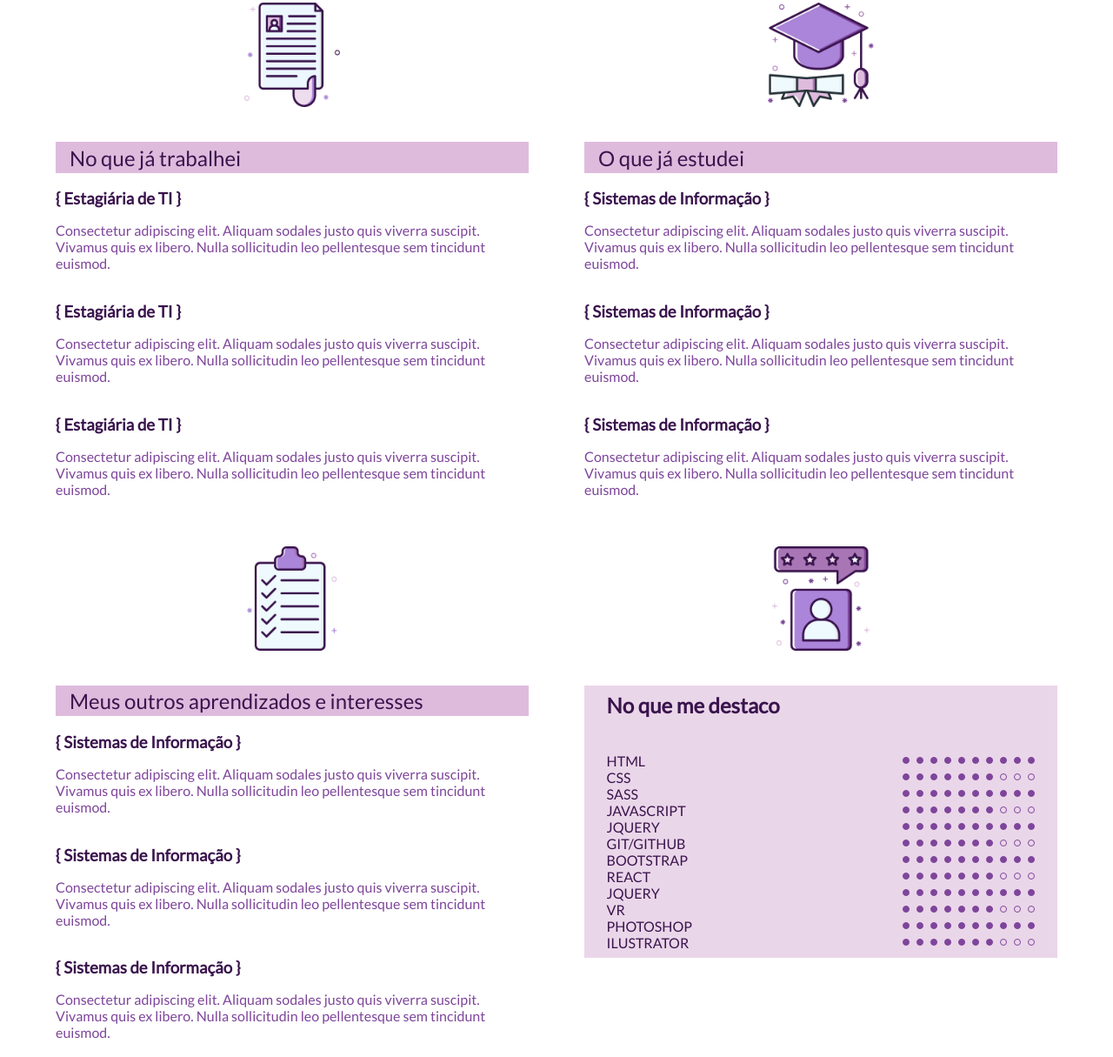
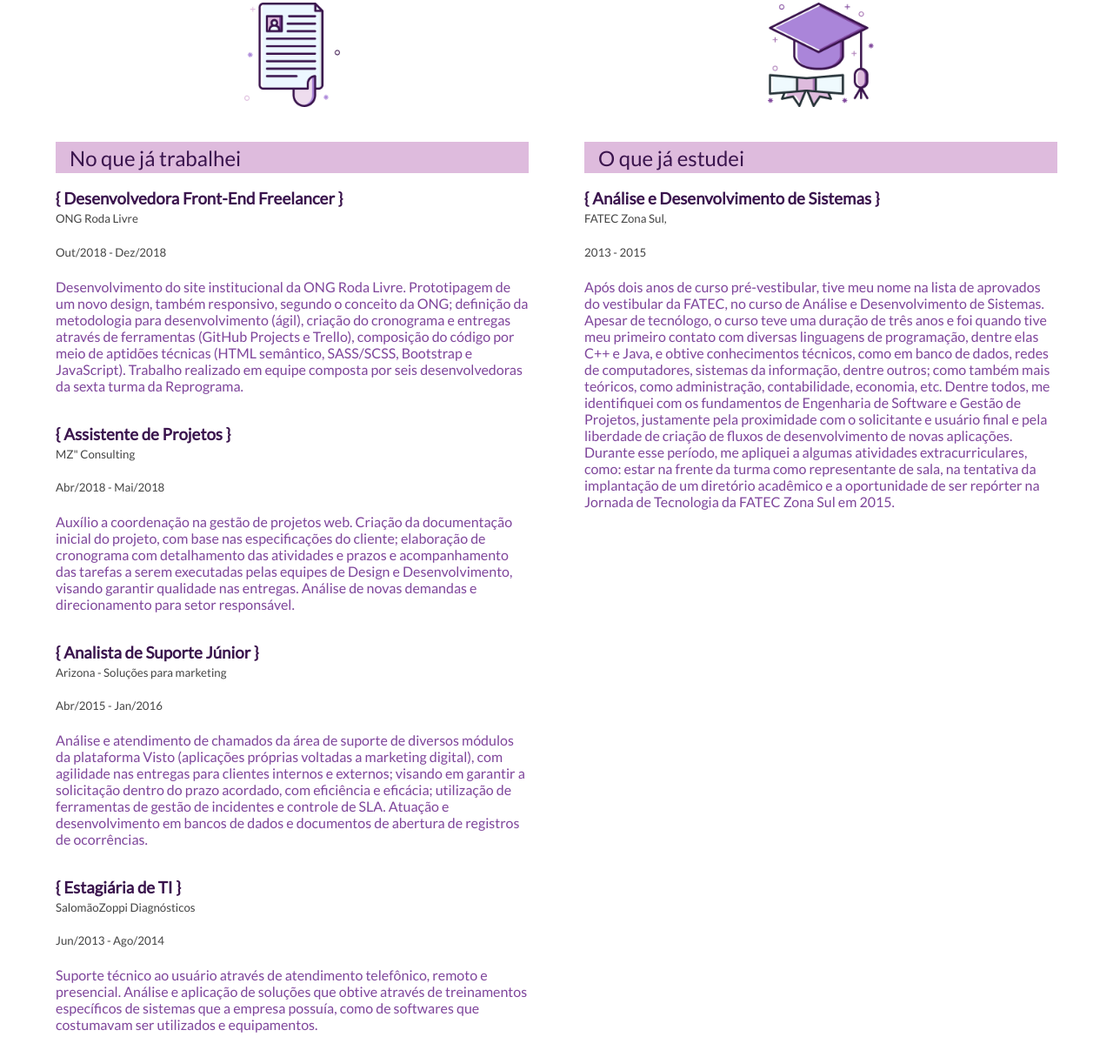
Before and after one commit to reprograma/reprograma-CV, a plain HTML site: page students/thaylla_christine/thaylla_christine.html in a window 1280 px wide. Shown: the part 601-1816 px from the top of the page at 87% size. Drawn offline with Linux system fonts and the light colour scheme; files whose address does not match are found by name.

Commit message:
Update thaylla_christine.html

```diff
--- a/students/thaylla_christine/thaylla_christine.html
+++ b/students/thaylla_christine/thaylla_christine.html
@@ -35,9 +35,10 @@
             <address>
                 <ul>
                     <li><img src="../../assets/img/location.png" alt=""><span>São Paulo</span></li>
-                    <li><img src="../../assets/img/linkedin.png" alt=""><a href="" id="linkedin">LinkedIn</a></li>
-                    <li><img src="../../assets/img/github.png" alt=""><a href="" id="github">GitHub</a></li>
-                    <li><img src="../../assets/img/envelope.png" alt=""><a href="" id="email">thayllachristineo@gmail.com</a></li>
+                    <li><img src="../../assets/img/linkedin.png" alt=""><a href="https://www.linkedin.com/in/thayllachristine/"
+                            id="linkedin">LinkedIn</a></li>
+                    <li><img src="../../assets/img/github.png" alt=""><a href="https://github.com/thayllachristine" id="github">GitHub</a></li>
+                    <li><img src="../../assets/img/envelope.png" alt=""><a href="thayllachristineo@gmail.com" id="email">thayllachristineo@gmail.com</a></li>
                 </ul>
             </address>
         </section>
@@ -61,19 +62,50 @@
             </div>
             <h2 class="background-DEBBDD">No que já trabalhei</h2>
             <div class="work">
-                <h3>{ Estagiária de TI }</h3>
-                <p>Consectetur adipiscing elit. Aliquam sodales justo quis viverra suscipit. Vivamus quis ex libero.
-                    Nulla sollicitudin leo pellentesque sem tincidunt euismod. </p>
+                <h3>{ Desenvolvedora Front-End Freelancer }</h3>
+                <h5>ONG Roda Livre</h5>
+                <h5>Out/2018 - Dez/2018</h5>
+                <p>
+                    Desenvolvimento do site institucional da ONG Roda Livre. Prototipagem de um novo design, também
+                    responsivo, segundo o conceito da ONG; definição da metodologia para desenvolvimento (ágil),
+                    criação do cronograma e entregas através de ferramentas (GitHub Projects e Trello), composição do
+                    código por meio de aptidões técnicas (HTML semântico, SASS/SCSS, Bootstrap e JavaScript). Trabalho
+                    realizado em equipe composta por seis desenvolvedoras da sexta turma da Reprograma.
+                </p>
+            </div>
+            <div class="work">
+                <h3>{ Assistente de Projetos }</h3>
+                <h5>MZ" Consulting</h5>
+                <h5>Abr/2018 - Mai/2018</h5>
+                <p>
+                    Auxílio a coordenação na gestão de projetos web. Criação da documentação inicial do projeto, com
+                    base nas especificações do cliente; elaboração de cronograma com detalhamento das atividades e
+                    prazos e acompanhamento das tarefas a serem executadas pelas equipes de Design e Desenvolvimento,
+                    visando garantir qualidade nas entregas. Análise de novas demandas e direcionamento para setor
+                    responsável.
+                </p>
+            </div>
+            <div class="work">
+                <h3>{ Analista de Suporte Júnior }</h3>
+                <h5>Arizona - Soluções para marketing</h5>
+                <h5>Abr/2015 - Jan/2016</h5>
+                <p>
+                    Análise e atendimento de chamados da área de suporte de diversos módulos da plataforma Visto
+                    (aplicações próprias voltadas a marketing digital), com agilidade nas entregas para clientes
+                    internos e externos; visando em garantir a solicitação dentro do prazo acordado, com eficiência e
+                    eficácia; utilização de ferramentas de gestão de incidentes e controle de SLA. Atuação e
+                    desenvolvimento em bancos de dados e documentos de abertura de registros de ocorrências.
+                </p>
             </div>
             <div class="work">
                 <h3>{ Estagiária de TI }</h3>
-                <p>Consectetur adipiscing elit. Aliquam sodales justo quis viverra suscipit. Vivamus quis ex libero.
-                    Nulla sollicitudin leo pellentesque sem tincidunt euismod. </p>
-            </div>
-            <div class="work">
-                <h3>{ Estagiária de TI }</h3>
-                <p>Consectetur adipiscing elit. Aliquam sodales justo quis viverra suscipit. Vivamus quis ex libero.
-                    Nulla sollicitudin leo pellentesque sem tincidunt euismod. </p>
+                <h5>SalomãoZoppi Diagnósticos</h5>
+                <h5>Jun/2013 - Ago/2014</h5>
+                <p>
+                    Suporte técnico ao usuário através de atendimento telefônico, remoto e presencial. Análise e
+                    aplicação de soluções que obtive através de treinamentos específicos de sistemas que a empresa
+                    possuía, como de softwares que costumavam ser utilizados e equipamentos.
+                </p>
             </div>
         </section>
         <section id="studies">
@@ -82,19 +114,23 @@
             </div>
             <h2 class="background-DEBBDD">O que já estudei</h2>
             <div class="study">
-                <h3>{ Sistemas de Informação }</h3>
-                <p>Consectetur adipiscing elit. Aliquam sodales justo quis viverra suscipit. Vivamus quis ex libero.
-                    Nulla sollicitudin leo pellentesque sem tincidunt euismod. </p>
-            </div>
-            <div class="study">
-                <h3>{ Sistemas de Informação }</h3>
-                <p>Consectetur adipiscing elit. Aliquam sodales justo quis viverra suscipit. Vivamus quis ex libero.
-                    Nulla sollicitudin leo pellentesque sem tincidunt euismod. </p>
-            </div>
-            <div class="study">
-                <h3>{ Sistemas de Informação }</h3>
-                <p>Consectetur adipiscing elit. Aliquam sodales justo quis viverra suscipit. Vivamus quis ex libero.
-                    Nulla sollicitudin leo pellentesque sem tincidunt euismod. </p>
+                <h3>{ Análise e Desenvolvimento de Sistemas }</h3>
+                <h5>FATEC Zona Sul,</h5>
+                <h5>2013 - 2015</h5>
+                <p>
+                    Após dois anos de curso pré-vestibular, tive meu nome na lista de aprovados do vestibular da FATEC,
+                    no curso de Análise e Desenvolvimento de Sistemas. Apesar de tecnólogo, o curso teve uma duração de
+                    três anos e foi quando tive meu primeiro contato com diversas linguagens de programação, dentre
+                    elas C++ e Java, e obtive conhecimentos técnicos, como em banco de dados, redes de computadores,
+                    sistemas da informação, dentre outros; como também mais teóricos, como administração,
+                    contabilidade, economia, etc. Dentre todos, me identifiquei com os fundamentos de Engenharia de
+                    Software e Gestão de Projetos, justamente pela proximidade com o solicitante e usuário final e pela
+                    liberdade de criação de fluxos de desenvolvimento de novas aplicações.
+                    Durante esse período, me apliquei a algumas atividades extracurriculares, como: estar na frente da
+                    turma como representante de sala, na tentativa da implantação de um diretório acadêmico e a
+                    oportunidade de ser repórter na Jornada de Tecnologia da FATEC Zona Sul em 2015.
+
+                </p>
             </div>
         </section>
         <section id="interests">
@@ -103,19 +139,63 @@
             </div>
             <h2 class="background-DEBBDD">Meus outros aprendizados e interesses</h2>
             <div class="interest">
-                <h3>{ Sistemas de Informação }</h3>
-                <p>Consectetur adipiscing elit. Aliquam sodales justo quis viverra suscipit. Vivamus quis ex libero.
-                    Nulla sollicitudin leo pellentesque sem tincidunt euismod. </p>
+                <h3>{ Bootcamp: Desenvolvimento Front-End }</h3>
+                <h5>{reprograma}, 695h</h5>
+                <p>
+                    Com o propósito de empoderar mulheres e inseri-las no universo tecnológico, a Reprograma, que é um
+                    curso integral e intensivo, me capacitou a compreender o funcionamento de um website, desde o seu
+                    protótipo até o desenvolvimento, como também sua publicação. Assim, adicionei novos hard skills,
+                    como também me encontrei, pois programar é uma mágica.
+                </p>
             </div>
             <div class="interest">
-                <h3>{ Sistemas de Informação }</h3>
-                <p>Consectetur adipiscing elit. Aliquam sodales justo quis viverra suscipit. Vivamus quis ex libero.
-                    Nulla sollicitudin leo pellentesque sem tincidunt euismod. </p>
+                <h3>{ Lógica de Programação I: Os primeiros programas com JavaScript e HTML }</h3>
+                <h5>Alura, 16h</h5>
+                <p>
+                    Introdução a lógica de programação, compreendimento de conceitos e realizando práticas sobre:
+                    variáveis, funções, condições, repetição de blocos e trabalho com diversos dados.
+                </p>
             </div>
             <div class="interest">
-                <h3>{ Sistemas de Informação }</h3>
-                <p>Consectetur adipiscing elit. Aliquam sodales justo quis viverra suscipit. Vivamus quis ex libero.
-                    Nulla sollicitudin leo pellentesque sem tincidunt euismod. </p>
+                <h3>{ Git: Controle e compartilhe seu código }</h3>
+                <h5>Alura, 16h</h5>
+                <p>
+                    Entendimento do ciclo básico da ferramenta, como adicionar novos arquivos, controle e recuperação
+                    de código em diferentes versões de e resolução de conflitos.
+                </p>
+            </div>
+            <div class="interest">
+                <h3>{ Aprenda a programar em um final de semana }</h3>
+                <h5>Mastertech + Estação Hack, 16h</h5>
+                <p>
+                    Através de dinâmicas e muita lógica de programação e código, o curso propõe que em um final de
+                    semana você saía com uma base inicial para imergir na área de tecnologia.
+                </p>
+            </div>
+            <div class="interest">
+                <h3>{ Formação ANP (Analista de Processos e Negócios TI) }</h3>
+                <h5>Trainning, 32h</h5>
+                <p>
+                    Estudos sobre conceitos, fundamentos, termos, técnicas e tecnologias envolvidas no gerenciamento de
+                    processos de negócio usando BPM, BPMN e as técnicas do Babok 3.0 Guia de referência do Analista de
+                    Negócios).
+                </p>
+            </div>
+            <div class="interest">
+                <h3>{ Planejamento e Gerência de Projetos com ênfase no PMI (PMBOK 5ª Edição) }</h3>
+                <h5>IMPACTA, 32h</h5>
+                <p>
+                    Com base na quinta versão do PMBOK, o curso me proporcionou um entendimento mais abrangente, já que
+                    permitiu uma imersão em todas as áreas de conhecimento através de exercícios práticos.
+                </p>
+            </div>
+            <div class="interest">
+                <h3>{ Project 2016 }</h3>
+                <h5>IMPACTA, 16h</h5>
+                <p>
+                    Iniciação dos estudos em gerenciamento de projetos, os quais obtive aprendizado em definição de
+                    tarefas e recursos e suas especificações.
+                </p>
             </div>
         </section>
         <section id="skills">
@@ -136,7 +216,7 @@
                         <div class="point has-point"></div>
                         <div class="point has-point"></div>
                         <div class="point has-point"></div>
-                        <div class="point has-point"></div>
+                        <div class="point"></div>
                     </div>
                 </div>
                 <div class="skill">
@@ -149,6 +229,21 @@
                         <div class="point has-point"></div>
                         <div class="point has-point"></div>
                         <div class="point has-point"></div>
+                        <div class="point has-point"></div>
+                        <div class="point"></div>
+                        <div class="point"></div>
+                    </div>
+                </div>
+                <div class="skill">
+                    <span class="skill-name">JAVASCRIPT</span>
+                    <div class="points">
+                        <div class="point has-point"></div>
+                        <div class="point has-point"></div>
+                        <div class="point has-point"></div>
+                        <div class="point has-point"></div>
+                        <div class="point has-point"></div>
+                        <div class="point has-point"></div>
+                        <div class="point"></div>
                         <div class="point"></div>
                         <div class="point"></div>
                         <div class="point"></div>
@@ -165,21 +260,6 @@
                         <div class="point has-point"></div>
                         <div class="point has-point"></div>
                         <div class="point has-point"></div>
-                        <div class="point has-point"></div>
-                        <div class="point has-point"></div>
-                    </div>
-                </div>
-                <div class="skill">
-                    <span class="skill-name">JAVASCRIPT</span>
-                    <div class="points">
-                        <div class="point has-point"></div>
-                        <div class="point has-point"></div>
-                        <div class="point has-point"></div>
-                        <div class="point has-point"></div>
-                        <div class="point has-point"></div>
-                        <div class="point has-point"></div>
-                        <div class="point has-point"></div>
-                        <div class="point"></div>
                         <div class="point"></div>
                         <div class="point"></div>
                     </div>
@@ -192,23 +272,8 @@
                         <div class="point has-point"></div>
                         <div class="point has-point"></div>
                         <div class="point has-point"></div>
-                        <div class="point has-point"></div>
-                        <div class="point has-point"></div>
-                        <div class="point has-point"></div>
-                        <div class="point has-point"></div>
-                        <div class="point has-point"></div>
-                    </div>
-                </div>
-                <div class="skill">
-                    <span class="skill-name">GIT/GITHUB</span>
-                    <div class="points">
-                        <div class="point has-point"></div>
-                        <div class="point has-point"></div>
-                        <div class="point has-point"></div>
-                        <div class="point has-point"></div>
-                        <div class="point has-point"></div>
-                        <div class="point has-point"></div>
-                        <div class="point has-point"></div>
+                        <div class="point"></div>
+                        <div class="point"></div>
                         <div class="point"></div>
                         <div class="point"></div>
                         <div class="point"></div>
@@ -225,12 +290,57 @@
                         <div class="point has-point"></div>
                         <div class="point has-point"></div>
                         <div class="point has-point"></div>
-                        <div class="point has-point"></div>
-                        <div class="point has-point"></div>
+                        <div class="point"></div>
+                        <div class="point"></div>
                     </div>
                 </div>
                 <div class="skill">
                     <span class="skill-name">REACT</span>
+                    <div class="points">
+                        <div class="point has-point"></div>
+                        <div class="point has-point"></div>
+                        <div class="point has-point"></div>
+                        <div class="point has-point"></div>
+                        <div class="point has-point"></div>
+                        <div class="point has-point"></div>
+                        <div class="point"></div>
+                        <div class="point"></div>
+                        <div class="point"></div>
+                        <div class="point"></div>
+                    </div>
+                </div>
+                <div class="skill">
+                    <span class="skill-name">GIT/GITHUB</span>
+                    <div class="points">
+                        <div class="point has-point"></div>
+                        <div class="point has-point"></div>
+                        <div class="point has-point"></div>
+                        <div class="point has-point"></div>
+                        <div class="point has-point"></div>
+                        <div class="point has-point"></div>
+                        <div class="point has-point"></div>
+                        <div class="point has-point"></div>
+                        <div class="point has-point"></div>
+                        <div class="point"></div>
+                    </div>
+                </div>
+                <div class="skill">
+                    <span class="skill-name">GESTÃO DE PROJETOS</span>
+                    <div class="points">
+                        <div class="point has-point"></div>
+                        <div class="point has-point"></div>
+                        <div class="point has-point"></div>
+                        <div class="point has-point"></div>
+                        <div class="point has-point"></div>
+                        <div class="point has-point"></div>
+                        <div class="point has-point"></div>
+                        <div class="point has-point"></div>
+                        <div class="point"></div>
+                        <div class="point"></div>
+                    </div>
+                </div>
+                <div class="skill">
+                    <span class="skill-name">UX (User Experience)</span>
                     <div class="points">
                         <div class="point has-point"></div>
                         <div class="point has-point"></div>
@@ -245,7 +355,7 @@
                     </div>
                 </div>
                 <div class="skill">
-                    <span class="skill-name">JQUERY</span>
+                    <span class="skill-name">CX (Customer Experience)</span>
                     <div class="points">
                         <div class="point has-point"></div>
                         <div class="point has-point"></div>
@@ -255,42 +365,12 @@
                         <div class="point has-point"></div>
                         <div class="point has-point"></div>
                         <div class="point has-point"></div>
-                        <div class="point has-point"></div>
-                        <div class="point has-point"></div>
-                    </div>
-                </div>
-                <div class="skill">
-                    <span class="skill-name">VR</span>
-                    <div class="points">
-                        <div class="point has-point"></div>
-                        <div class="point has-point"></div>
-                        <div class="point has-point"></div>
-                        <div class="point has-point"></div>
-                        <div class="point has-point"></div>
-                        <div class="point has-point"></div>
-                        <div class="point has-point"></div>
-                        <div class="point"></div>
                         <div class="point"></div>
                         <div class="point"></div>
                     </div>
                 </div>
                 <div class="skill">
-                    <span class="skill-name">PHOTOSHOP</span>
-                    <div class="points">
-                        <div class="point has-point"></div>
-                        <div class="point has-point"></div>
-                        <div class="point has-point"></div>
-                        <div class="point has-point"></div>
-                        <div class="point has-point"></div>
-                        <div class="point has-point"></div>
-                        <div class="point has-point"></div>
-                        <div class="point has-point"></div>
-                        <div class="point has-point"></div>
-                        <div class="point has-point"></div>
-                    </div>
-                </div>
-                <div class="skill">
-                    <span class="skill-name">ILUSTRATOR</span>
+                    <span class="skill-name">SQL SERVER</span>
                     <div class="points">
                         <div class="point has-point"></div>
                         <div class="point has-point"></div>
```
